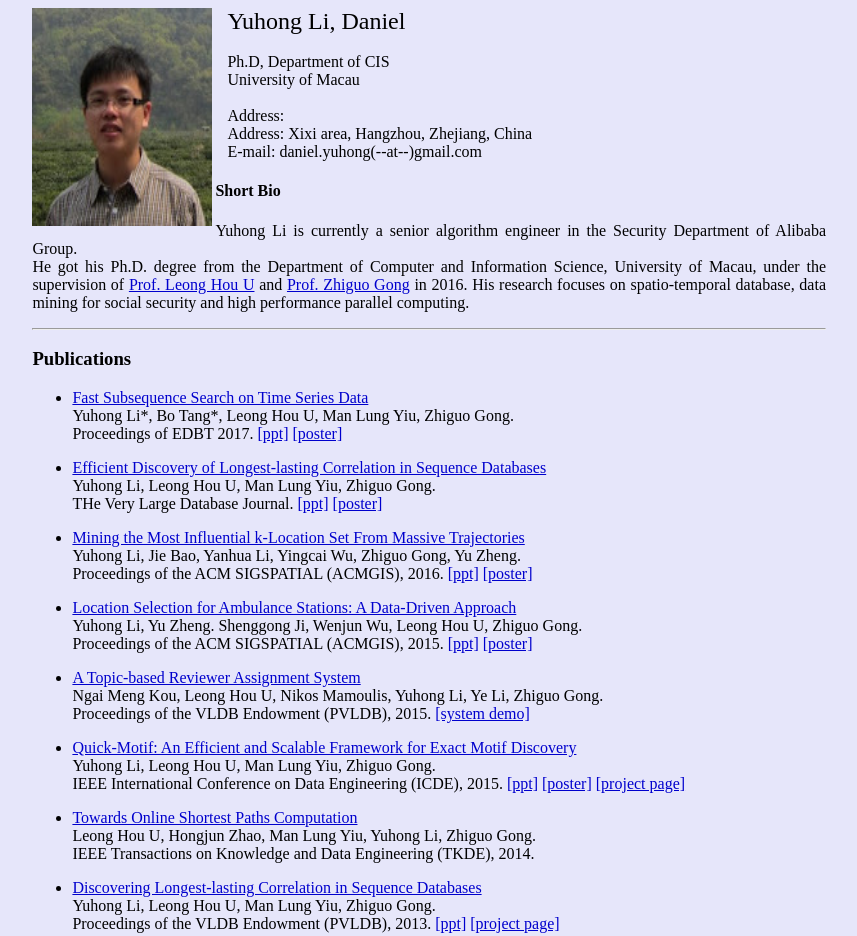
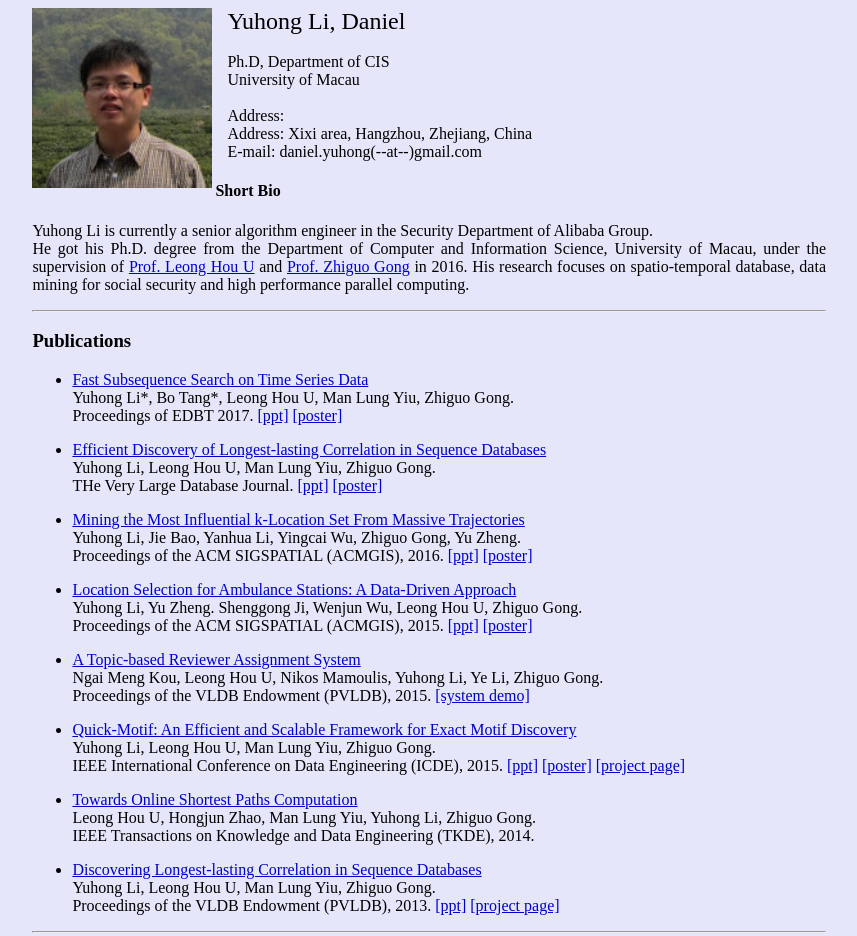
Before and after one commit to colfire/colfire.github.io, a plain HTML site: page index.html in a window 1280 px wide. Shown: the top 936 px of the page, without its empty margins (198-1055 px from the left). Drawn offline with Linux system fonts and the light colour scheme.

Commit message:
Create index.html

```diff
--- a/index.html
+++ b/index.html
@@ -28,7 +28,7 @@ div.box { border: solid; border-width: thin; width: 100%; }
 <body>
 
 
-<img src="https://github.com/colfire/colfire.github.io/blob/master/images/fstlyh.JPG?raw=true" width="180" height="218"
+<img src="https://github.com/colfire/colfire.github.io/blob/master/images/fstlyh.JPG?raw=true" width="180" height="180"
 alt="Me" align=left>
 &nbsp;&nbsp;&nbsp;<font size="5">Yuhong Li, Daniel</font><br><br>
 &nbsp;&nbsp;&nbsp;Ph.D, Department of CIS<br>
```
